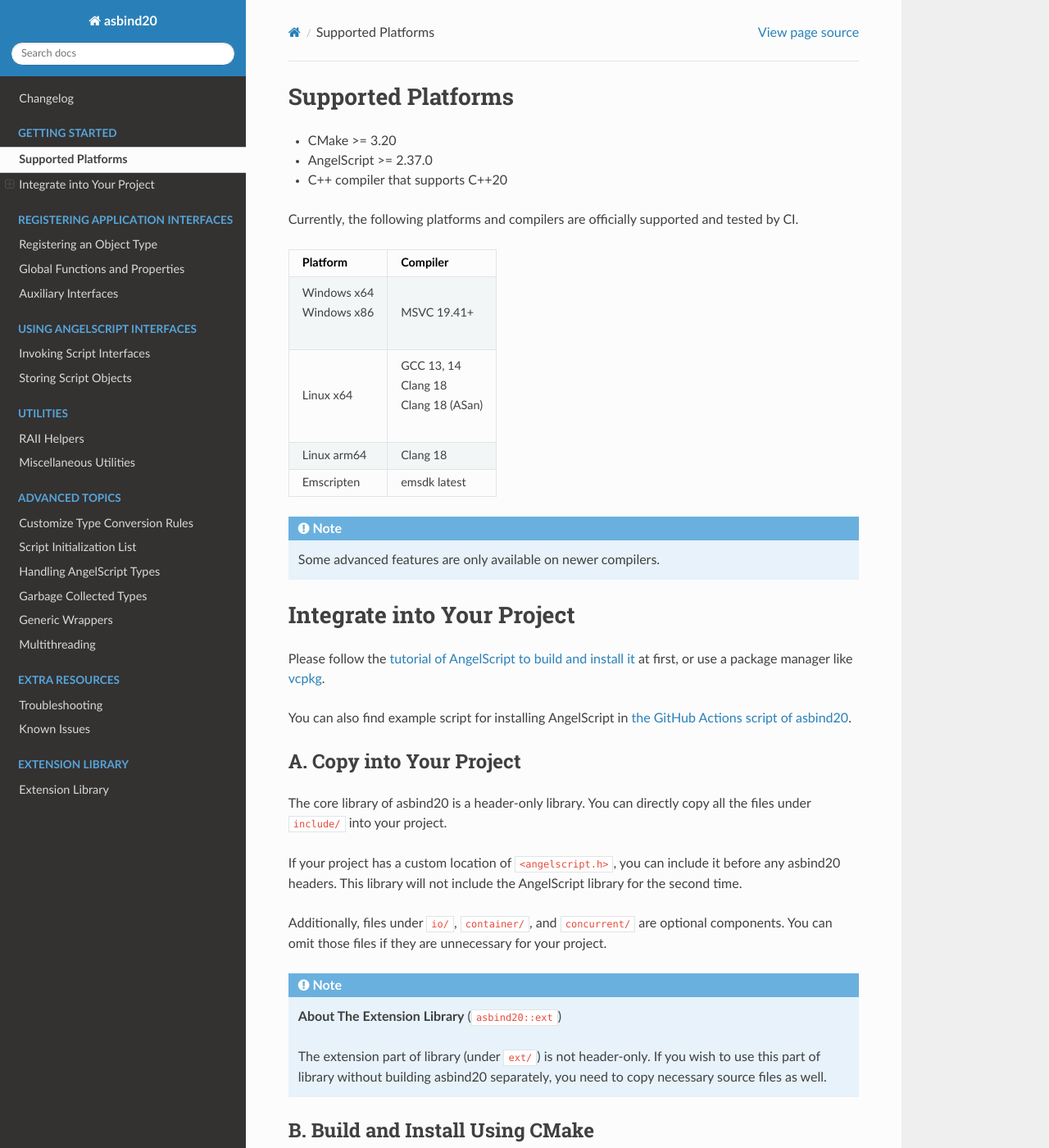
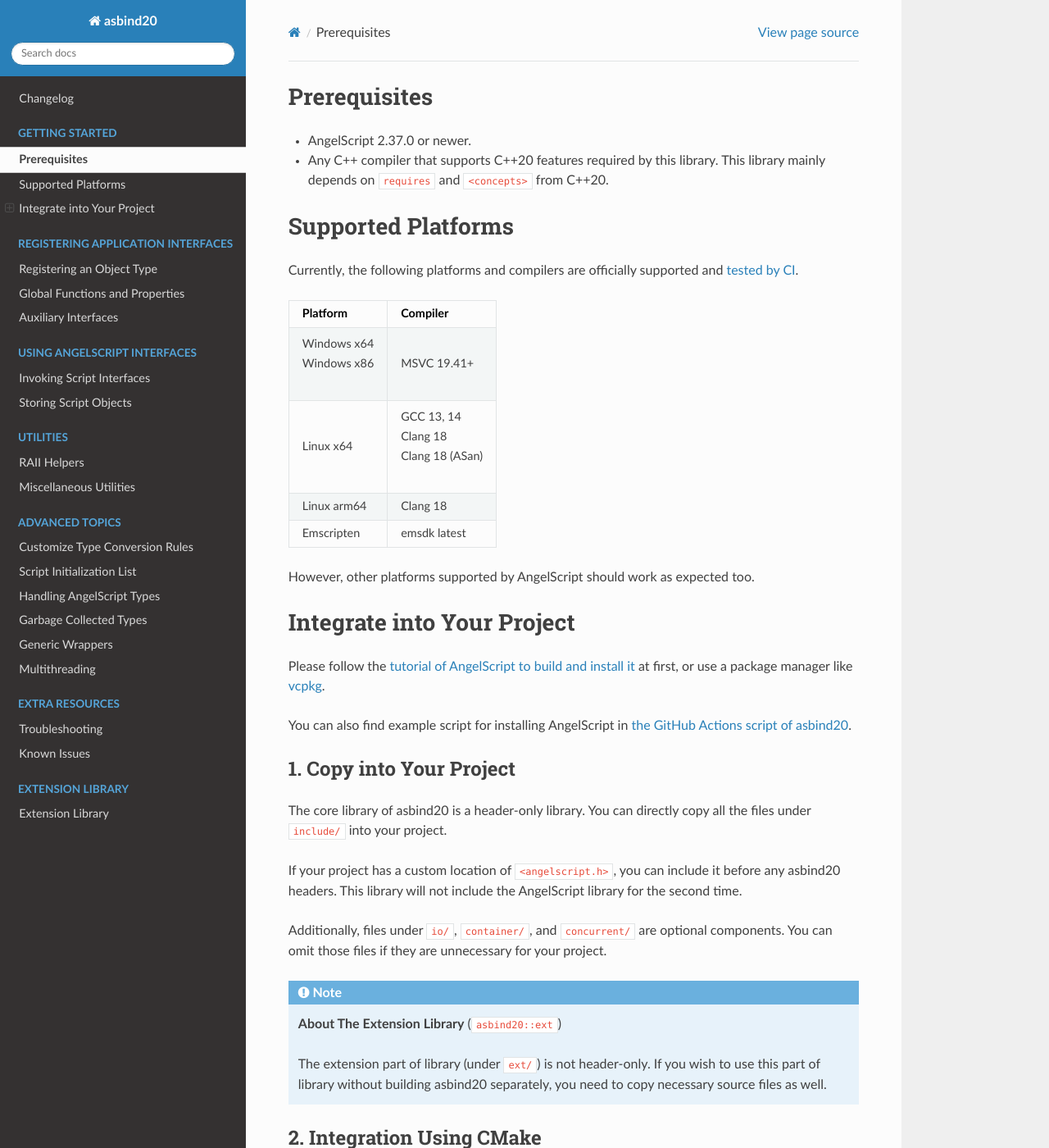
Before and after one commit to HenryAWE/asbind20, a Sphinx documentation site: the page built from doc/start.rst, in a window 1280 px wide and 1400 px high. Shown: the whole window at 82% size. Built offline with Sphinx 7.4.7 and the Read the Docs theme 3.1.0, drawn with Linux system fonts in a browser that asks for light colours; some of the changed text lies outside the part shown.

```diff
--- a/doc/ext/ext.rst
+++ b/doc/ext/ext.rst
@@ -14,6 +14,9 @@ There source code are located inside the ``ext/`` directory of repository.
    container/array
    container/stdstring
 
+.. note::
+   CMake target name is ``asbind20_ext_container``.
+
 .. toctree::
    :maxdepth: 2
    :caption: Utilities
@@ -21,3 +24,6 @@ There source code are located inside the ``ext/`` directory of repository.
    utility/math
    utility/vocabulary
    utility/misc
+
+.. note::
+   CMake target name is ``asbind20_ext_utility``.
--- a/doc/start.rst
+++ b/doc/start.rst
@@ -1,11 +1,14 @@
+Prerequisites
+=============
+
+- AngelScript 2.37.0 or newer.
+- Any C++ compiler that supports C++20 features required by this library.
+  This library mainly depends on ``requires`` and ``<concepts>`` from C++20.
+
 Supported Platforms
 ===================
 
-- CMake >= 3.20
-- AngelScript >= 2.37.0
-- C++ compiler that supports C++20
-
-Currently, the following platforms and compilers are officially supported and tested by CI.
+Currently, the following platforms and compilers are officially supported and `tested by CI <https://github.com/HenryAWE/asbind20/blob/master/.github/workflows/build.yml>`_.
 
 .. list-table::
    :widths: auto
@@ -25,8 +28,7 @@ Currently, the following platforms and compilers are officially supported and te
    * - Emscripten
      - emsdk latest
 
-.. note::
-   Some advanced features are only available on newer compilers.
+However, other platforms supported by AngelScript should work as expected too.
 
 Integrate into Your Project
 ===========================
@@ -36,7 +38,7 @@ or use a package manager like `vcpkg <https://github.com/microsoft/vcpkg>`_.
 
 You can also find example script for installing AngelScript in `the GitHub Actions script of asbind20 <https://github.com/HenryAWE/asbind20/blob/master/.github/workflows/build.yml>`_.
 
-A. Copy into Your Project
+1. Copy into Your Project
 -------------------------
 
 The core library of asbind20 is a header-only library.
@@ -55,8 +57,32 @@ You can omit those files if they are unnecessary for your project.
    If you wish to use this part of library without building asbind20 separately,
    you need to copy necessary source files as well.
 
-B. Build and Install Using CMake
+2. Integration Using CMake
 --------------------------------
+
+CMake 3.20 or newer is required.
+
+If you don't want to build the extension library, you can set the CMake option ``asbind_build_ext`` to ``OFF``.
+
+.. code-block:: sh
+
+    cmake -Dasbind_build_ext=0 # ...
+
+A. Submodule
+~~~~~~~~~~~~
+
+You can add asbind20 through git submodule and then use ``add_subdirectory``.
+
+.. code-block:: cmake
+
+    add_subdirectory("directory/of/asbind20")
+
+    target_link_libraries(main PRIVATE asbind20::asbind20)
+
+B. Build and Install
+~~~~~~~~~~~~~~~~~~~~
+
+Additionally, you can build and install asbind20 using CMake.
 
 .. code-block:: sh
 
```
Also changed, not shown: other parts of doc/start.rst (+4 -2 lines), doc/index.rst (+4 -5 lines).
